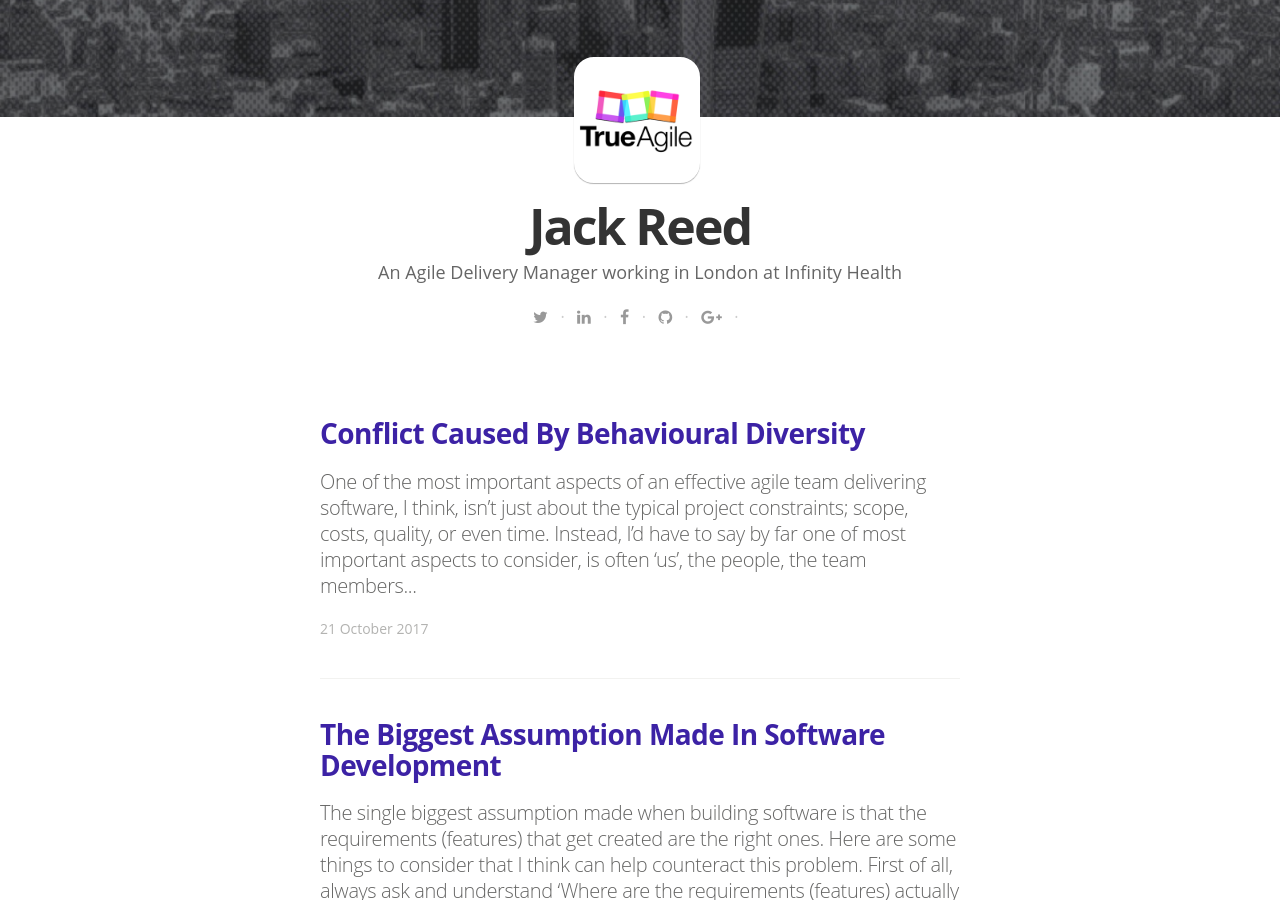
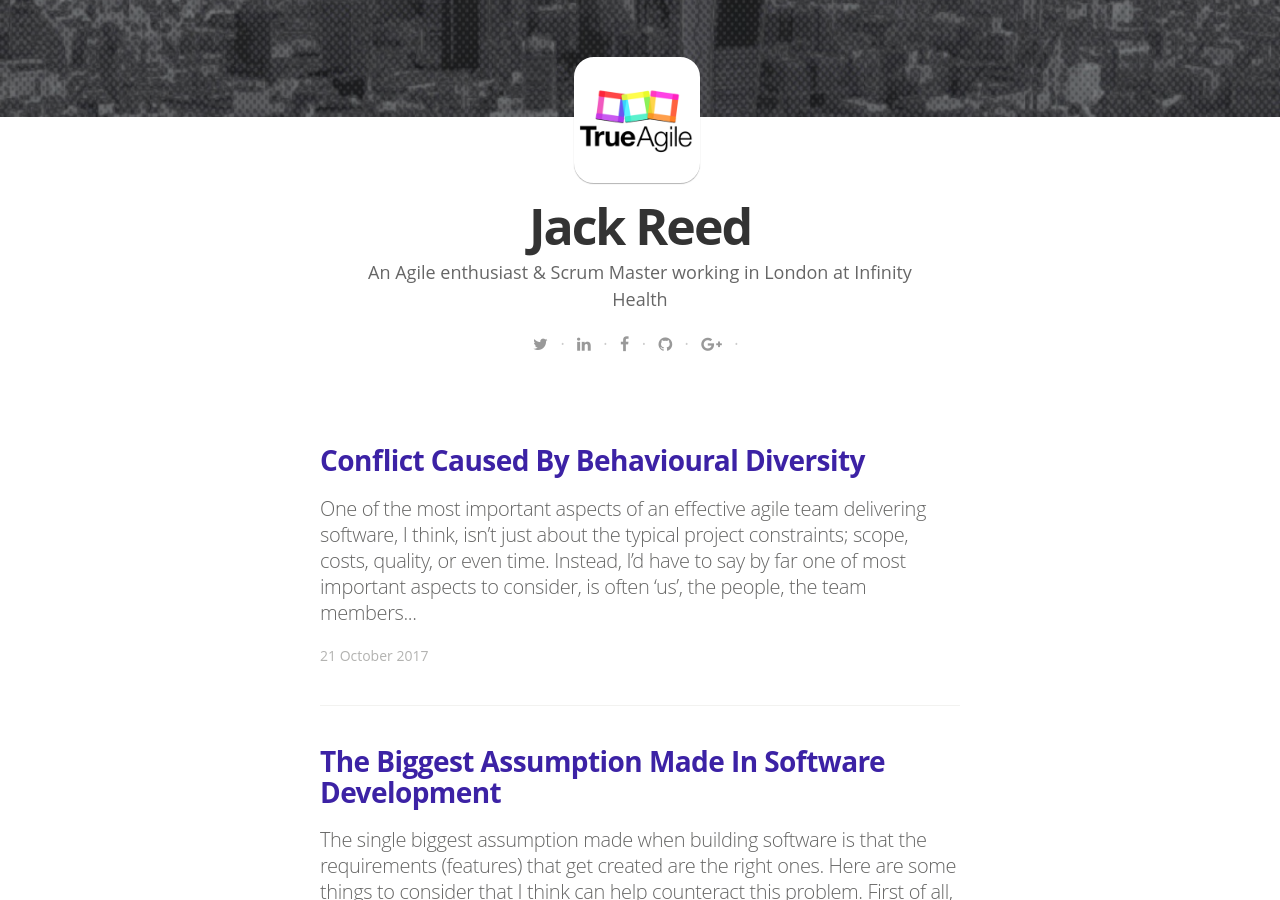
Before and after one commit to IamJackReed/JackReed, a Jekyll site: the page built from index.html, in a window 1280 px wide and 900 px high, scrolled down 333 px. Built offline with Jekyll 4.4.1, drawn with Linux system fonts in a browser that asks for light colours; nearby versions of some CDN libraries; some web fonts are replaced; the list of posts is cut into pages by our own code.

Commit message:
Update _config.yml

```diff
--- a/_config.yml
+++ b/_config.yml
@@ -6,7 +6,7 @@ gems:
 # Site settings
 title: "Jack Reed"
 description: > # this means to ignore newlines until "email:"
-   An Agile Delivery Manager working in London at Infinity Health
+   An Agile enthusiast & Scrum Master working in London at Infinity Health
 
 email: jack.ross.reed@gmail.com
 #blog logo
```
